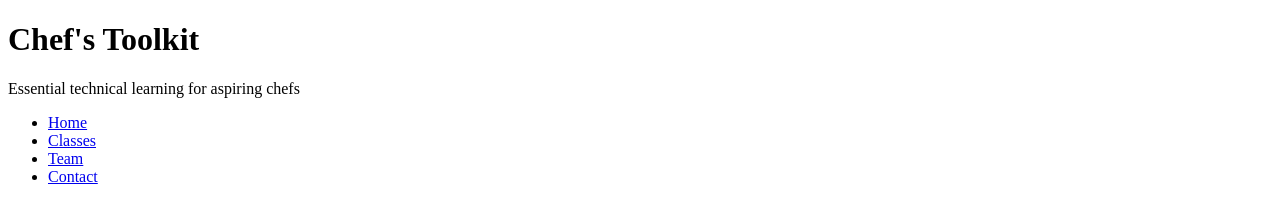
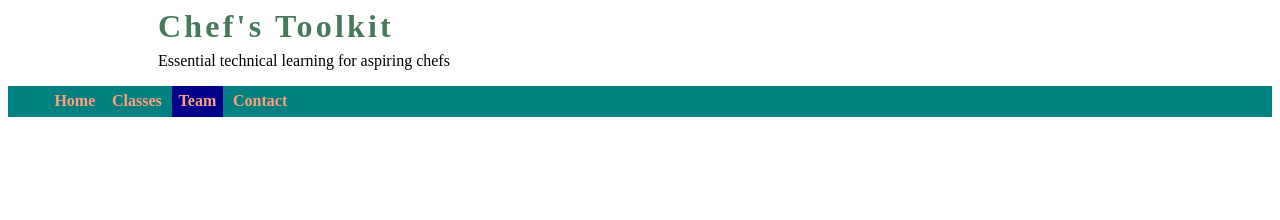
Before and after one commit to brighamlewis/FED1StudioProject, a plain HTML site: page FED1StudioProject/team.html in a window 1280 px wide. Drawn offline with Linux system fonts and the light colour scheme.

Commit message:
Basic Nav Funct

```diff
--- a/FED1StudioProject/CSS/custom.css
+++ b/FED1StudioProject/CSS/custom.css
@@ -0,0 +1,59 @@
+/*Header*/
+header h1, header p {
+    margin: 7px 0 7px 150px; /*This clears the text of the bg image area*/
+}
+
+header h1 {
+    text-align: left;
+    letter-spacing: 0.1em;
+    color: #477A5B;
+}
+
+header {
+    border-radius: 5px;
+}
+
+/*Site nav*/
+
+a {
+    color: teal;
+    font-weight: bold;
+    text-decoration: none;
+}
+
+    a:hover, a:active, a:focus {
+        color: lightblue;
+        text-decoration: underline;
+        background-color: darkblue;
+    }
+
+nav a {
+    color: lightsalmon;
+}
+
+    nav a:hover, a:active, a:focus {
+        text-decoration: none;
+    }
+
+nav ul {
+    background-color: teal;
+}
+
+nav li:hover {
+    background-color: darkblue;
+}
+
+nav li {
+    display: inline-block;
+}
+
+nav ul li a {
+    padding: .4em;
+    display: block;
+}
+
+/*nav page highlighting*/
+
+.selected {
+    background-color: darkblue;
+}
--- a/FED1StudioProject/team.html
+++ b/FED1StudioProject/team.html
@@ -5,6 +5,7 @@
     <meta name="author" content="Brigham L. Lewis" />
     <meta name="keywords" content="html, css, FED1, centriq" />
     <title> Chefs Toolkit</title>
+    <link href="CSS/custom.css" rel="stylesheet" />
 </head>
 
 <body>
```
Also changed, not shown: FED1StudioProject/classes.html (+1 -0 lines), FED1StudioProject/contact.html (+1 -0 lines), FED1StudioProject/index.html (+1 -0 lines).
